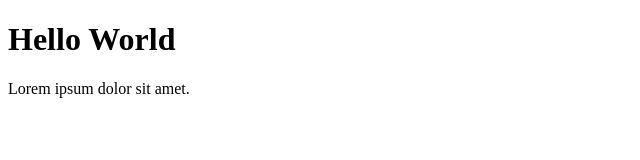
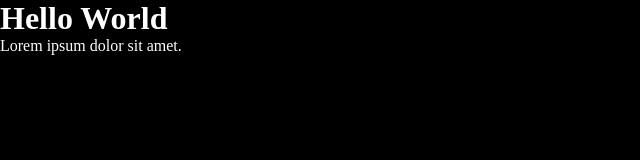
Before and after one commit to mosi83/Test01, a plain HTML site: page index.html in a window 1280 px wide. Shown: the whole page, without its empty margins (0-640 px from the left). Drawn offline with Linux system fonts and the light colour scheme.

Commit message:
Update HTML and Add CSS

```diff
--- /dev/null
+++ b/css/style.css
@@ -0,0 +1,6 @@
+*{
+    margin: 0;
+    padding: 0;
+    background-color: black;
+    color: white;
+}
--- a/index.html
+++ b/index.html
@@ -3,10 +3,13 @@
 <head>
     <meta charset="UTF-8">
     <meta name="viewport" content="width=device-width, initial-scale=1.0">
+    <link rel="stylesheet" href="css/style.css">
     <title>Document</title>
 </head>
 <body>
     <h1> Hello World</h1>
-    <p>Lorem ipsum dolor sit amet.</p>
+    <p class="txt">Lorem ipsum dolor sit amet.</p>
+
+    <script src="js/script.js"></script>
 </body>
 </html>
```
